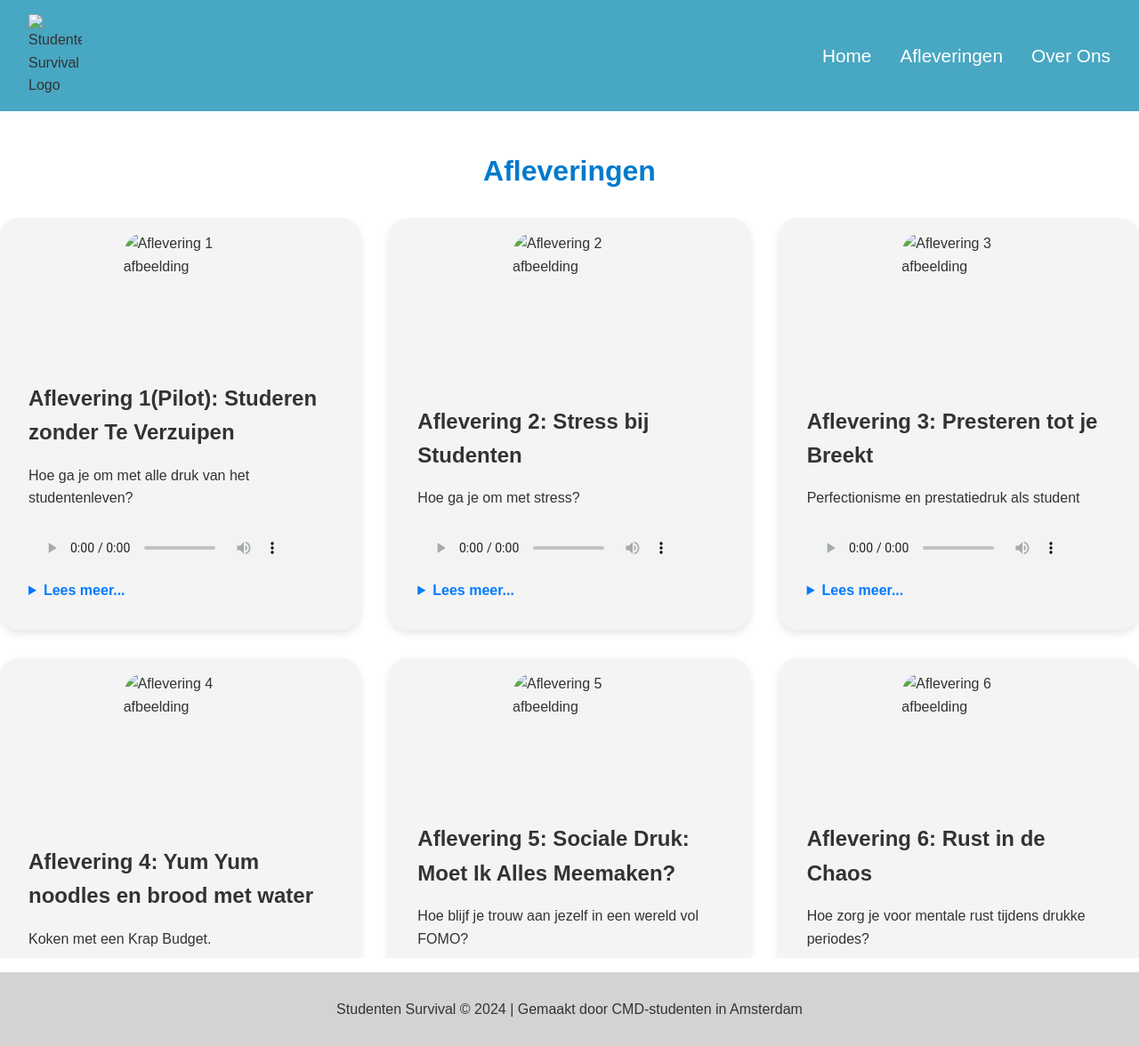
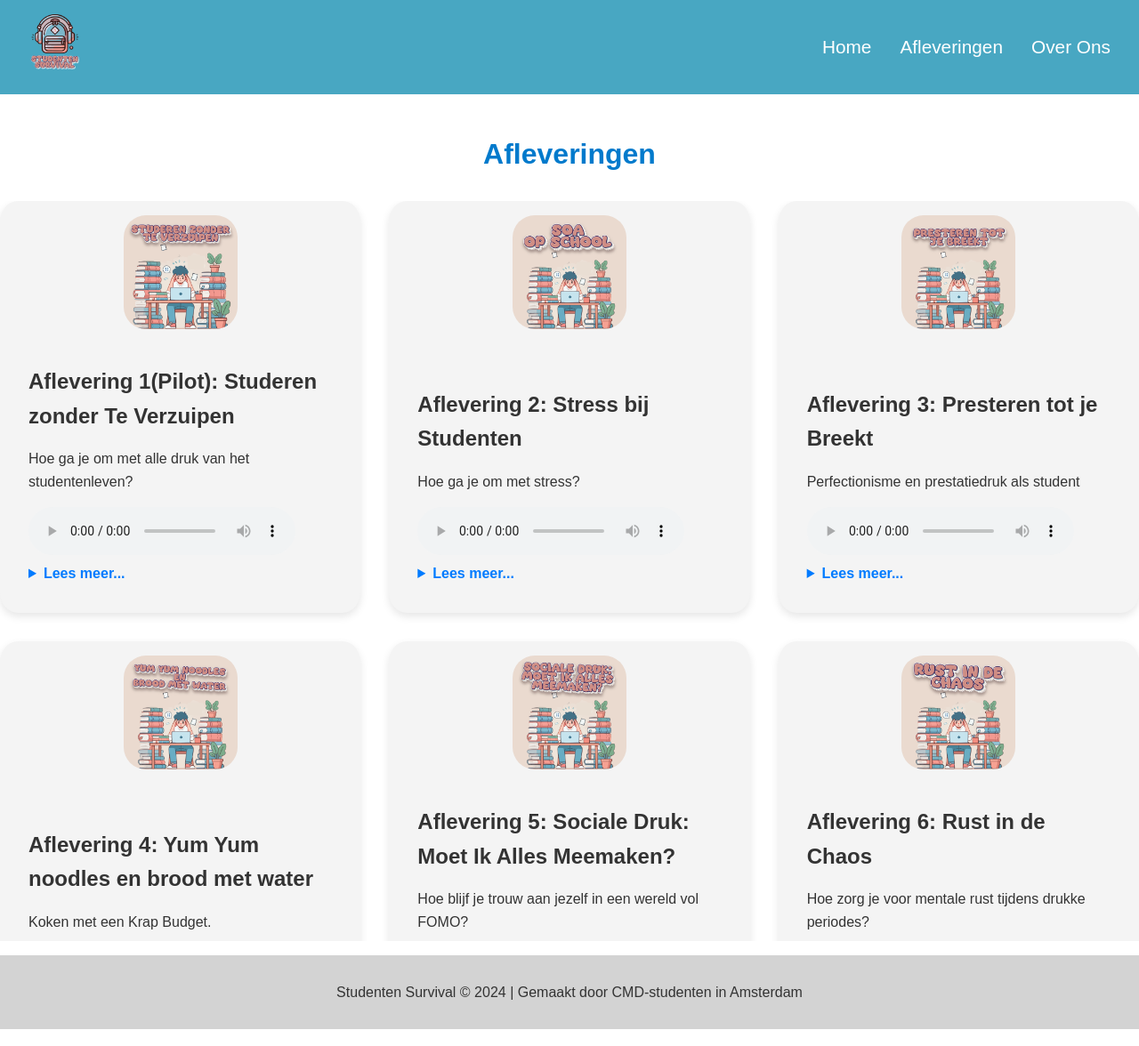
Before and after one commit to ItzANoah/ISCMD, a plain HTML site: page afleveringen.html in a window 1280 px wide. Shown: the whole page at 89% size. Drawn offline with Linux system fonts and the light colour scheme.

Commit message:
Update afleveringen.html

```diff
--- a/afleveringen.html
+++ b/afleveringen.html
@@ -13,7 +13,7 @@
 
     <nav>
       <ul>
-        <li><img src="images/logo.png" alt="Studenten Survival Logo"></li>
+        <li><img src="logo.png" alt="Studenten Survival Logo"></li>
         <li><a href="index.html">Home</a></li>
         <li><a href="afleveringen.html">Afleveringen</a></li>
         <li><a href="overons.html">Over Ons</a></li>
@@ -31,7 +31,7 @@
           <div class="aflevering-container">
 
             <div class="aflevering-card">
-              <img src="images/tumbnails-01.png" alt="Aflevering 1 afbeelding" class="aflevering-afbeelding">
+              <img src="tumbnails-01.png" alt="Aflevering 1 afbeelding" class="aflevering-afbeelding">
 
               <div class="aflevering-info">
                 <h3>Aflevering 1(Pilot): Studeren zonder Te Verzuipen</h3>
@@ -53,7 +53,7 @@
             </div>
 
             <div class="aflevering-card">
-              <img src="images/tumbnails-02.png" alt="Aflevering 2 afbeelding" class="aflevering-afbeelding">
+              <img src="tumbnails-02.png" alt="Aflevering 2 afbeelding" class="aflevering-afbeelding">
 
               <div class="aflevering-info">
                 <h3>Aflevering 2: Stress bij Studenten</h3>
@@ -75,7 +75,7 @@
             </div>
 
             <div class="aflevering-card">
-                <img src="images/tumbnails-03.png" alt="Aflevering 3 afbeelding" class="aflevering-afbeelding">
+                <img src="tumbnails-03.png" alt="Aflevering 3 afbeelding" class="aflevering-afbeelding">
 
                 <div class="aflevering-info">
                   <h3>Aflevering 3: Presteren tot je Breekt</h3>
@@ -98,7 +98,7 @@
               </div>
 
               <div class="aflevering-card">
-                <img src="images/tumbnails-04.png" alt="Aflevering 4 afbeelding" class="aflevering-afbeelding">
+                <img src="tumbnails-04.png" alt="Aflevering 4 afbeelding" class="aflevering-afbeelding">
 
                 <div class="aflevering-info">
                   <h3>Aflevering 4: Yum Yum noodles en brood met water</h3>
@@ -121,7 +121,7 @@
               </div>
 
               <div class="aflevering-card">
-                <img src="images/tumbnails-05.png" alt="Aflevering 5 afbeelding" class="aflevering-afbeelding">
+                <img src="tumbnails-05.png" alt="Aflevering 5 afbeelding" class="aflevering-afbeelding">
 
                 <div class="aflevering-info">
                   <h3>Aflevering 5: Sociale Druk: Moet Ik Alles Meemaken?</h3>
@@ -143,7 +143,7 @@
               </div>
 
               <div class="aflevering-card">
-                <img src="images/tumbnails-06.png" alt="Aflevering 6 afbeelding" class="aflevering-afbeelding">
+                <img src="tumbnails-06.png" alt="Aflevering 6 afbeelding" class="aflevering-afbeelding">
 
                 <div class="aflevering-info">
                   <h3>Aflevering 6: Rust in de Chaos</h3>
```
